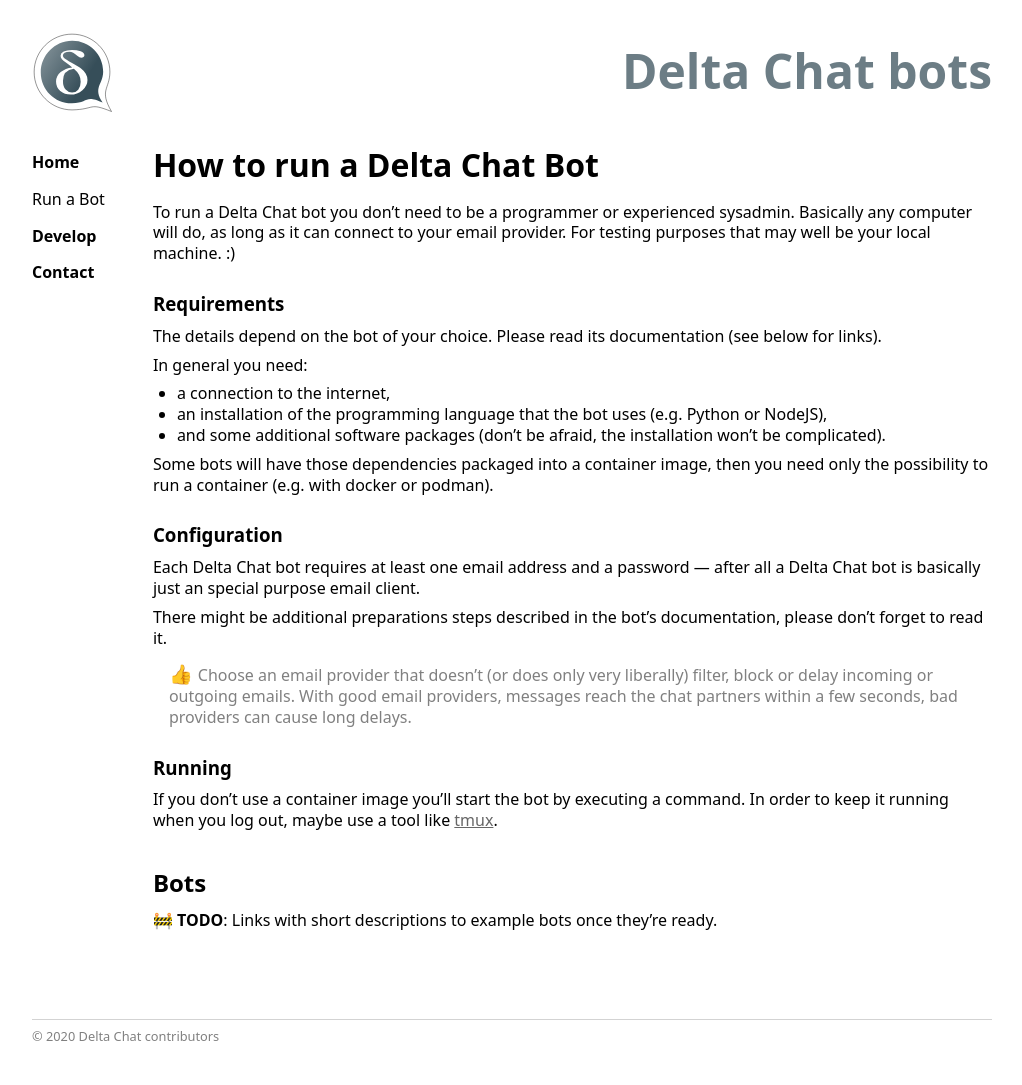
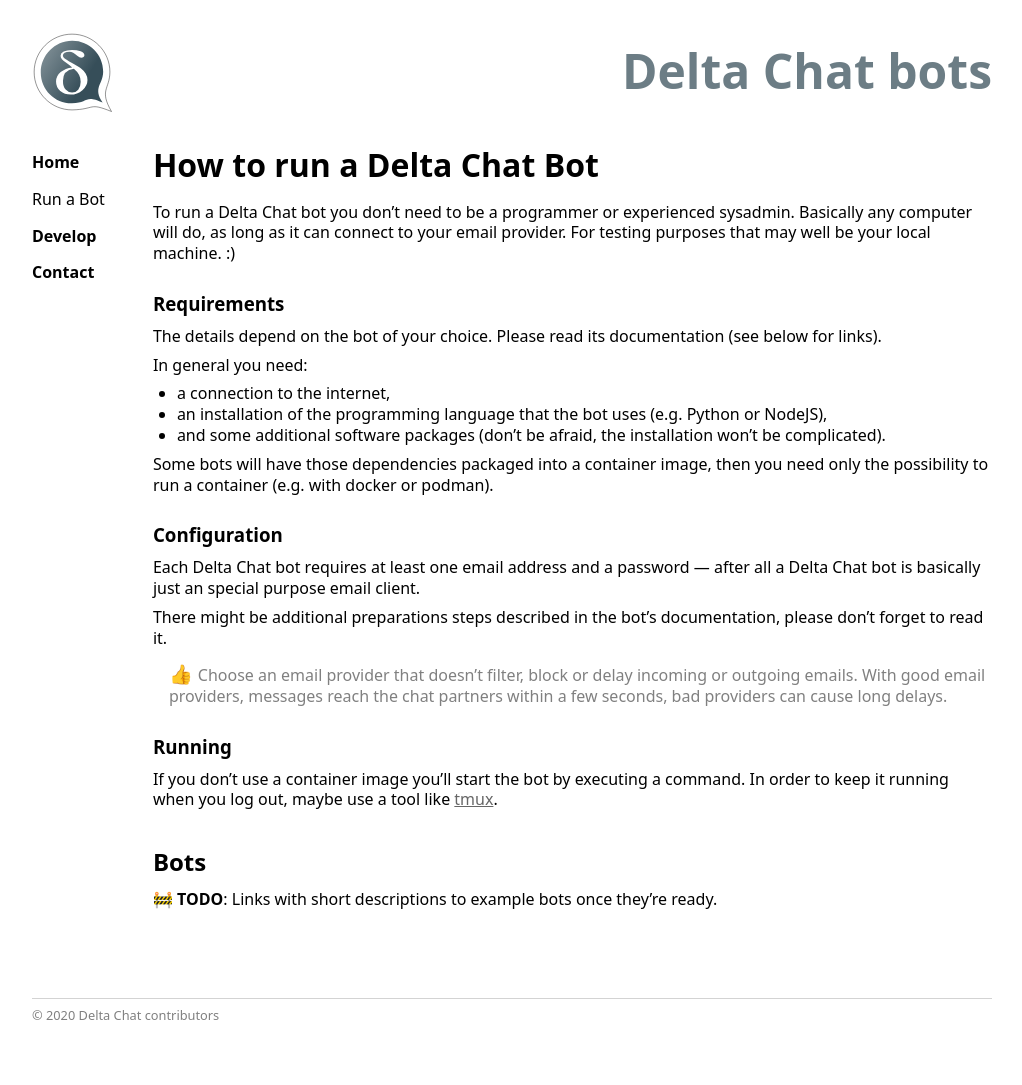
Before and after one commit to deltachat-bot/bot-pages, a Jekyll site: the page built from howto.md, in a window 1280 px wide. Shown: the whole page, without its empty margins (0-1022 px from the left). Built offline with Jekyll 4.4.1, drawn with Linux system fonts in a browser that asks for light colours; after the commit the page ends 1064 px from its top, so only the background shows below that.

Commit message:
one less accessory sentence.

```diff
--- a/howto.md
+++ b/howto.md
@@ -25,7 +25,7 @@ Each Delta Chat bot requires at least one email address and a password — after
 
 There might be additional preparations steps described in the bot's documentation, please don't forget to read it.
 
-Choose an email provider that doesn't (or does only very liberally) filter, block or delay incoming or outgoing emails. With good email providers, messages reach the chat partners within a few seconds, bad providers can cause long delays.
+Choose an email provider that doesn't filter, block or delay incoming or outgoing emails. With good email providers, messages reach the chat partners within a few seconds, bad providers can cause long delays.
 {: .tip }
 
 ### Running
```
